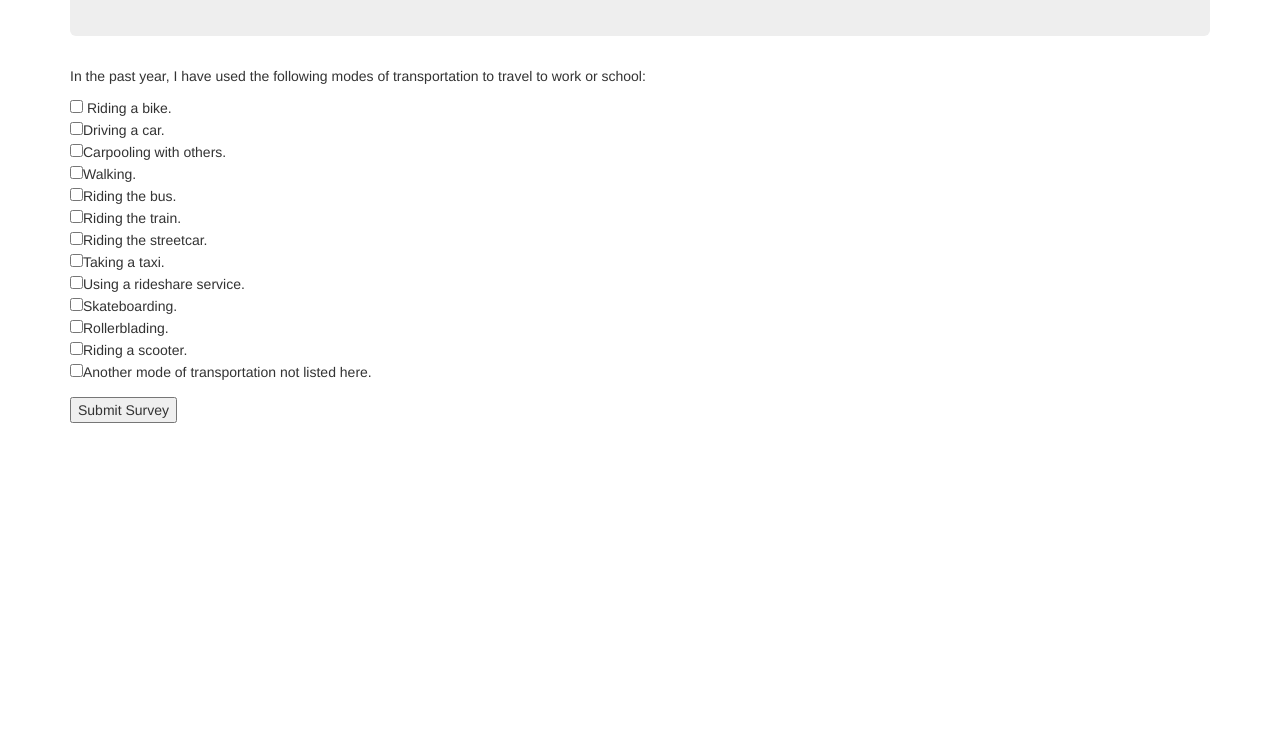
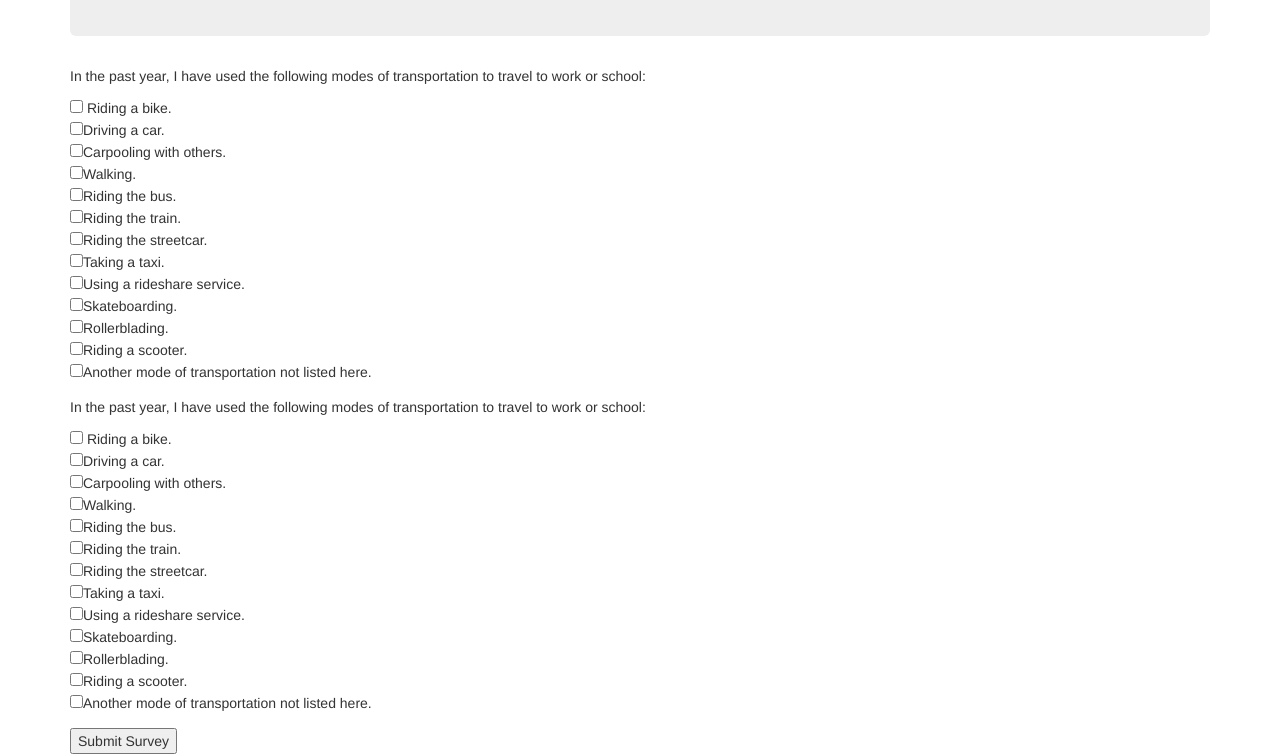
Before and after one commit to sailor27/transportation-survey, a plain HTML site: page index.html in a window 1280 px wide. Shown: the part 123-877 px from the top of the page. Before the commit the page ends 800 px from the top, so only its background shows below. Drawn offline with Linux system fonts and the light colour scheme.

Commit message:
Add html and js for a second set of user responses.

```diff
--- a/css/styles.css
+++ b/css/styles.css
@@ -1,3 +1,6 @@
 #work-responses {
   display: none;
 }
+#fun-responses {
+  display: none;
+}
--- a/index.html
+++ b/index.html
@@ -13,7 +13,9 @@
       <div class="jumbotron">
         <h2>Transportation Survey</h2>
       </div>
+
       <form id="transportation_survey">
+
         <div class="form-group">
           <p>In the past year, I have used the following modes of transportation to travel to work or school:</p>
           <input type="checkbox" name="work-transportation" value="bike"> Riding a bike.<br>
@@ -30,11 +32,33 @@
           <input type="checkbox" name="work-transportation" value="scooter">Riding a scooter.<br>
           <input type="checkbox" name="work-transportation" value="other">Another mode of transportation not listed here.<br>
         </div>
+
+        <div class="form-group">
+         <p>In the past year, I have used the following modes of transportation to travel to work or school:</p>
+         <input type="checkbox" name="fun-transportation" value="bike"> Riding a bike.<br>
+         <input type="checkbox" name="fun-transportation" value="car">Driving a car.<br>
+         <input type="checkbox" name="fun-transportation" value="carpool">Carpooling with others.<br>
+         <input type="checkbox" name="fun-transportation" value="walk">Walking.<br>
+         <input type="checkbox" name="fun-transportation" value="bus">Riding the bus.<br>
+         <input type="checkbox" name="fun-transportation" value="train">Riding the train.<br>
+         <input type="checkbox" name="fun-transportation" value="streetcar">Riding the streetcar.<br>
+         <input type="checkbox" name="fun-transportation" value="taxi">Taking a taxi.<br>
+         <input type="checkbox" name="fun-transportation" value="rideshare">Using a rideshare service.<br>
+         <input type="checkbox" name="fun-transportation" value="skateboard">Skateboarding.<br>
+         <input type="checkbox" name="fun-transportation" value="rollerblade">Rollerblading.<br>
+         <input type="checkbox" name="fun-transportation" value="scooter">Riding a scooter.<br>
+         <input type="checkbox" name="fun-transportation" value="other">Another mode of transportation not listed here.<br>
+       </div>
+
         <button type="submit">Submit Survey</button>
       </form>
       <span id="work-responses">
         <p><b>You use the following methods of transportation to travel to work or school:</b></p>
       </span>
+      <span id="fun-responses">
+        <p><b>You use the following methods of transportation to travel to other activities and events:</b></p>
+      </span>
+
     </div>
 
   </body>
--- a/js/scripts.js
+++ b/js/scripts.js
@@ -9,6 +9,11 @@ $(document).ready(function(){
       var worktransportationMode = $(this).val();
       $('#work-responses').append(worktransportationMode + "<br>");
     });
+    $("#fun-responses").show();
+    $("input:checkbox[name=fun-transportation]:checked").each(function(){
+      var funTransportationMode = $(this).val();
+      $('#fun-responses').append(funTransportationMode + "<br>");
+    })
     $('#transportation_survey').hide();
   });
 });
```
